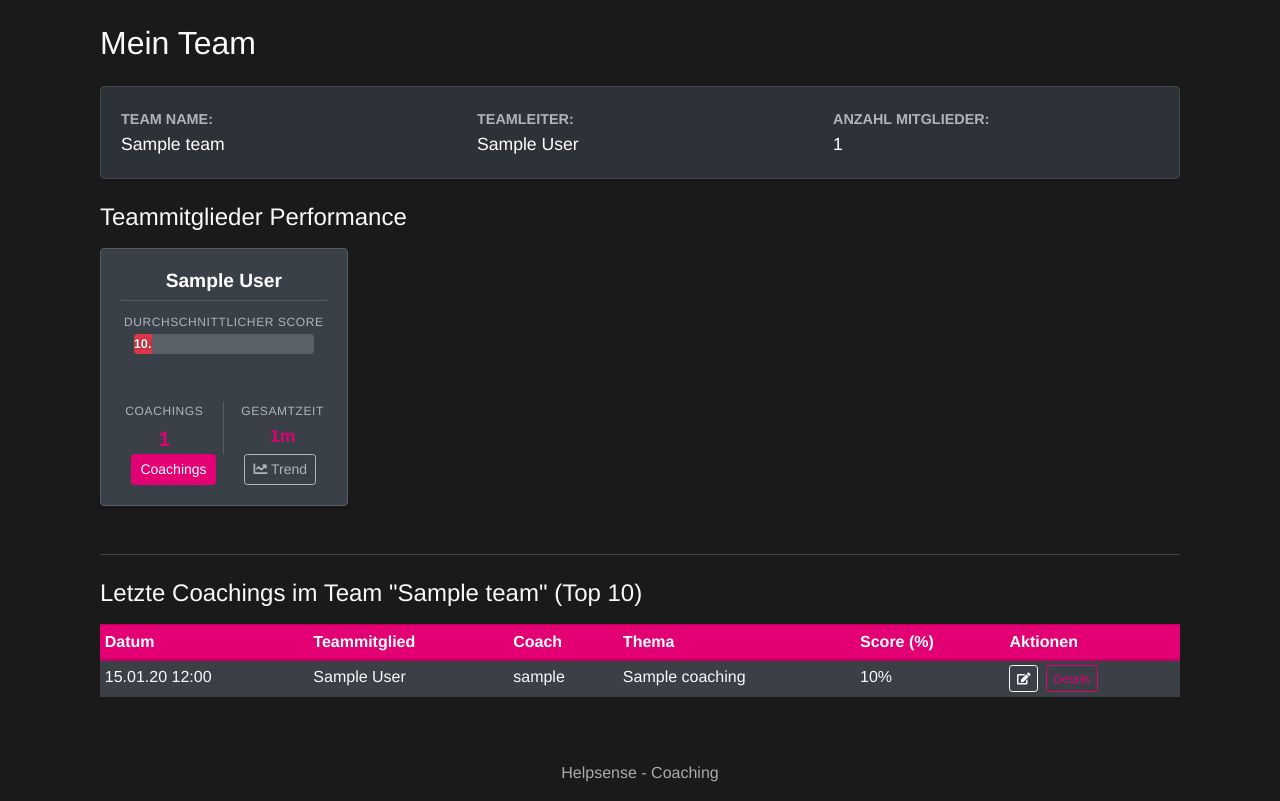
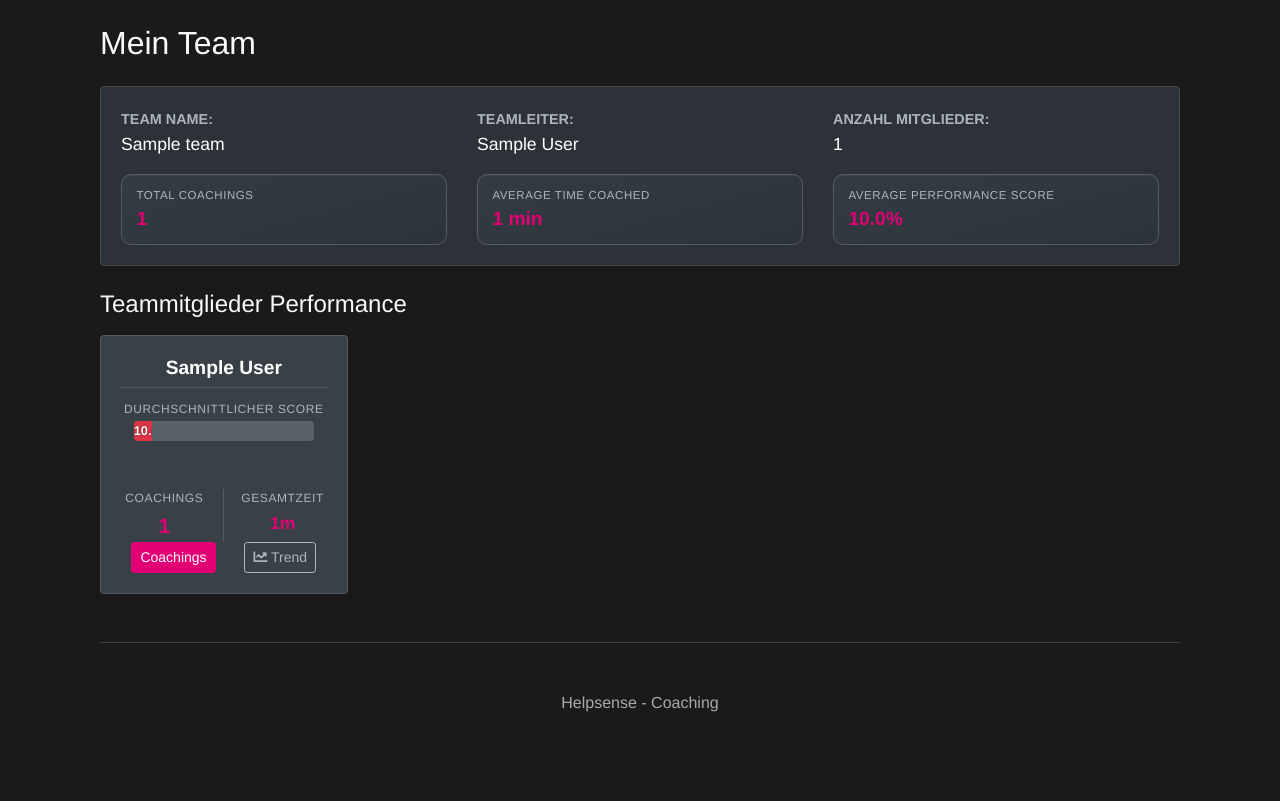
Before and after one commit to xfloxx09/editrolesNEW, a Flask app: page /team-view in a window 1280 px wide. Shown: the part 58-859 px from the top of the page. After the commit the page ends 770 px from the top, so only its background shows below. Run offline with Flask 3, Linux system fonts and the light colour scheme; a user stored in the database is signed in; data comes from the database, SQL or seed files in the repository; tables that the repository leaves empty hold one stand-in row (values such as "Sample post"); parts of the project's set-up code (start-up, migrations or seed data) failed here and were passed over; some libraries are stand-ins or nearby versions.

Commit message:
refactor(team-view): replace recent coachings table with team KPI boxes
Made-with: Cursor

```diff
--- a/app/main_routes.py
+++ b/app/main_routes.py
@@ -2601,15 +2601,32 @@ def team_view():
 
     team_members_performance = _build_team_members_performance(team)
     member_ids = [m.id for m in TeamMember.query.filter_by(team_id=team.id).all()]
-    team_coachings = []
+    team_total_coachings = 0
+    team_avg_time_minutes = 0
+    team_avg_score_percent = 0
     if member_ids:
-        team_coachings = Coaching.query.options(
-            joinedload(Coaching.coach),
-            joinedload(Coaching.team_member_coached),
-        ).filter(
+        team_scope = [
             Coaching.team_member_id.in_(member_ids),
             Coaching.project_id == team.project_id,
-        ).order_by(desc(Coaching.coaching_date)).limit(10).all()
+        ]
+        team_total_coachings = (
+            db.session.query(db.func.count(Coaching.id))
+            .filter(*team_scope)
+            .scalar()
+            or 0
+        )
+        avg_time_val = (
+            db.session.query(db.func.avg(Coaching.time_spent))
+            .filter(*team_scope)
+            .scalar()
+        )
+        avg_mark_val = (
+            db.session.query(db.func.avg(Coaching.performance_mark))
+            .filter(*team_scope)
+            .scalar()
+        )
+        team_avg_time_minutes = int(round(avg_time_val or 0))
+        team_avg_score_percent = round((avg_mark_val or 0) * 10, 1)
 
     members = TeamMember.query.filter_by(team_id=team.id).order_by(TeamMember.name).all()
     team_leaders_display = _team_leaders_for_team_card(team)
@@ -2620,7 +2637,9 @@ def team_view():
         members=members,
         team_leaders_display=team_leaders_display,
         team_members_performance=team_members_performance,
-        team_coachings=team_coachings,
+        team_total_coachings=team_total_coachings,
+        team_avg_time_minutes=team_avg_time_minutes,
+        team_avg_score_percent=team_avg_score_percent,
         all_teams_list=all_teams_list,
         config=current_app.config,
     )
--- a/app/templates/main/team_view.html
+++ b/app/templates/main/team_view.html
@@ -29,6 +29,31 @@
         color: #ffffff; /* White or very light gray for values */
         font-weight: 500;
         font-size: 1.1rem;
+    }
+    .team-kpi-grid {
+        margin-top: 1rem;
+    }
+    .team-kpi-card {
+        background: linear-gradient(165deg, #343b43 0%, #2d333a 100%);
+        border: 1px solid #555e67;
+        border-radius: 10px;
+        padding: 0.75rem 0.9rem;
+        height: 100%;
+        box-shadow: inset 0 1px 0 rgba(255,255,255,0.04);
+    }
+    .team-kpi-label {
+        display: block;
+        font-size: 0.72rem;
+        letter-spacing: 0.05em;
+        text-transform: uppercase;
+        color: #adb5bd;
+        margin-bottom: 0.2rem;
+    }
+    .team-kpi-value {
+        font-size: 1.2rem;
+        font-weight: 700;
+        color: #e20074;
+        line-height: 1.25;
     }
 
     /* Member Performance Cards (Dark background, light text) */
@@ -191,6 +216,26 @@
                         <p class="stat-value mb-0">{{ members|length }}</p>
                     </div>
                 </div>
+                <div class="row team-kpi-grid">
+                    <div class="col-md-4 mb-2 mb-md-0">
+                        <div class="team-kpi-card">
+                            <span class="team-kpi-label">Total Coachings</span>
+                            <span class="team-kpi-value">{{ team_total_coachings }}</span>
+                        </div>
+                    </div>
+                    <div class="col-md-4 mb-2 mb-md-0">
+                        <div class="team-kpi-card">
+                            <span class="team-kpi-label">Average Time Coached</span>
+                            <span class="team-kpi-value">{{ team_avg_time_minutes }} min</span>
+                        </div>
+                    </div>
+                    <div class="col-md-4">
+                        <div class="team-kpi-card">
+                            <span class="team-kpi-label">Average Performance Score</span>
+                            <span class="team-kpi-value">{{ team_avg_score_percent }}%</span>
+                        </div>
+                    </div>
+                </div>
             </div>
         </div>
 
@@ -260,71 +305,6 @@
         <hr class="my-4" style="border-color: #444;">
     {% endif %}
 
-
-    {% if team_coachings %}
-        <h4 class="mt-4 mb-3">Letzte Coachings im Team {% if team %}"{{ team.name }}"{% endif %} (Top 10)</h4>
-        <div class="table-responsive">
-            <table class="table table-sm table-striped table-dark">
-                <thead class="telekom-bg-magenta text-white">
-                    <tr>
-                        <th>Datum</th>
-                        <th>Teammitglied</th>
-                        <th>Coach</th>
-                        <th>Thema</th>
-                        <th>Score (%)</th>
-                        <th>Aktionen</th>
-                    </tr>
-                </thead>
-                <tbody>
-                    {% for coaching in team_coachings %}
-                    {% set coached_self = coaching.team_member_coached and coaching.team_member_coached.user_id == current_user.id %}
-                    <tr>
-                        <td>{{ coaching.coaching_date|athens_time('%d.%m.%y %H:%M') }}</td>
-                        <td>{{ coaching.team_member_coached.name if coaching.team_member_coached else 'N/A' }}</td>
-                        <td>{{ coaching.coach.username if coaching.coach else 'N/A' }}</td>
-                        <td>{{ coaching.coaching_subject }}</td>
-                        <td>{{ coaching.overall_score|round(0) }}%</td>
-                        <td>
-                             {% if current_user.id == coaching.coach_id or current_user.role == config.ROLE_ADMIN %}
-                            <a href="{{ url_for('main.edit_coaching', coaching_id=coaching.id, next=request.url) }}"
-                               class="btn btn-xs btn-outline-light mr-1" title="Bearbeiten">
-                                <i class="fas fa-edit"></i>
-                            </a>
-                            {% endif %}
-                            <button class="btn btn-xs telekom-button-outline" type="button" data-toggle="collapse" data-target="#teamViewCoachingDetails{{ coaching.id }}" aria-expanded="false">
-                                Details
-                            </button>
-                        </td>
-                    </tr>
-                     <tr class="collapse" id="teamViewCoachingDetails{{ coaching.id }}">
-                        <td colspan="6">
-                            <div class="card card-body bg-dark-details">
-                                <strong>Stil:</strong> {{ coaching.coaching_style if coaching.coaching_style else '-'}}
-                                {% if coaching.coaching_style == 'TCAP' and coaching.tcap_id %} (ID: {{ coaching.tcap_id }}) {% endif %}<br>
-                                <strong>Performance Note (0-10):</strong> {{ coaching.performance_mark }}<br>
-                                <strong>Zeitaufwand:</strong> {{ coaching.time_spent }} Min.<br>
-                                <hr>
-                                <strong>Leitfaden-Checkmarks:</strong><br>
-                                <ul class="list-unstyled ml-3">
-                                {% for name, value in coaching.leitfaden_fields_list %}
-                                    <li>{{ name }}: <strong>{{ value }}</strong></li>
-                                {% endfor %}
-                                </ul>
-                                <strong>Leitfaden Erfüllung:</strong> {{ coaching.leitfaden_erfuellung_display }}
-
-                                {% if coaching.coach_notes and not coached_self %}
-                                <hr><strong>Notizen des Coaches:</strong><br><p style="white-space: pre-wrap;">{{ coaching.coach_notes }}</p>
-                                {% endif %}
-                            </div>
-                        </td>
-                    </tr>
-                    {% endfor %}
-                </tbody>
-            </table>
-        </div>
-    {% elif team %}
-        <p class="mt-4 text-muted">Für dieses Team wurden im ausgewählten Zeitraum keine Coachings gefunden.</p>
-    {% endif %}
 
     {% if not team and all_teams_list %}
         <h3 class="mt-5 text-center text-muted">Bitte wählen Sie oben ein Team aus der Liste aus.</h3>
```
